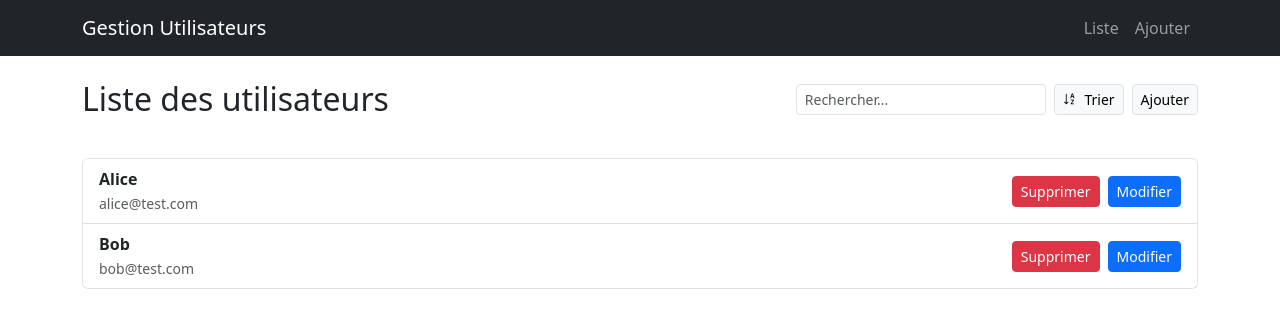
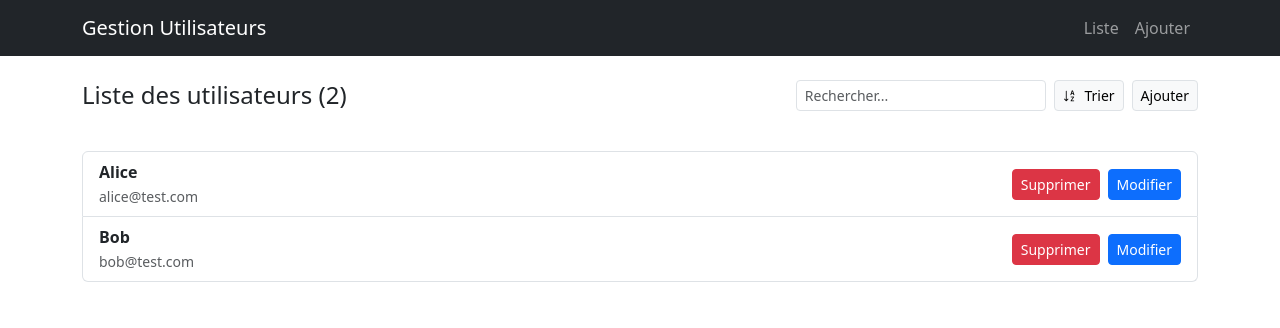
Before and after one commit to Asmahan355/Shpping_with_Asmahan, an Angular app in the folder user-management/: page /users in a window 1280 px wide. Shown: the top 328 px of the page. Built offline with nearby package versions, Linux system fonts and the light colour scheme.

Commit message:
Intégration du nombre total d'utilisateurs dans le titre de la liste d'utilisateurs

```diff
--- a/user-management/src/app/pages/users/user-list/user-list.html
+++ b/user-management/src/app/pages/users/user-list/user-list.html
@@ -1,7 +1,7 @@
 <div class="container mt-4">
 <div class="d-flex justify-content-between align-items-center mb-4">
 
-  <h2 class="mb-0">Liste des utilisateurs</h2>
+  <h4 class="mb-0">Liste des utilisateurs ({{users.length}})</h4>
 
   <div class="d-flex align-items-center gap-2">
 
```
